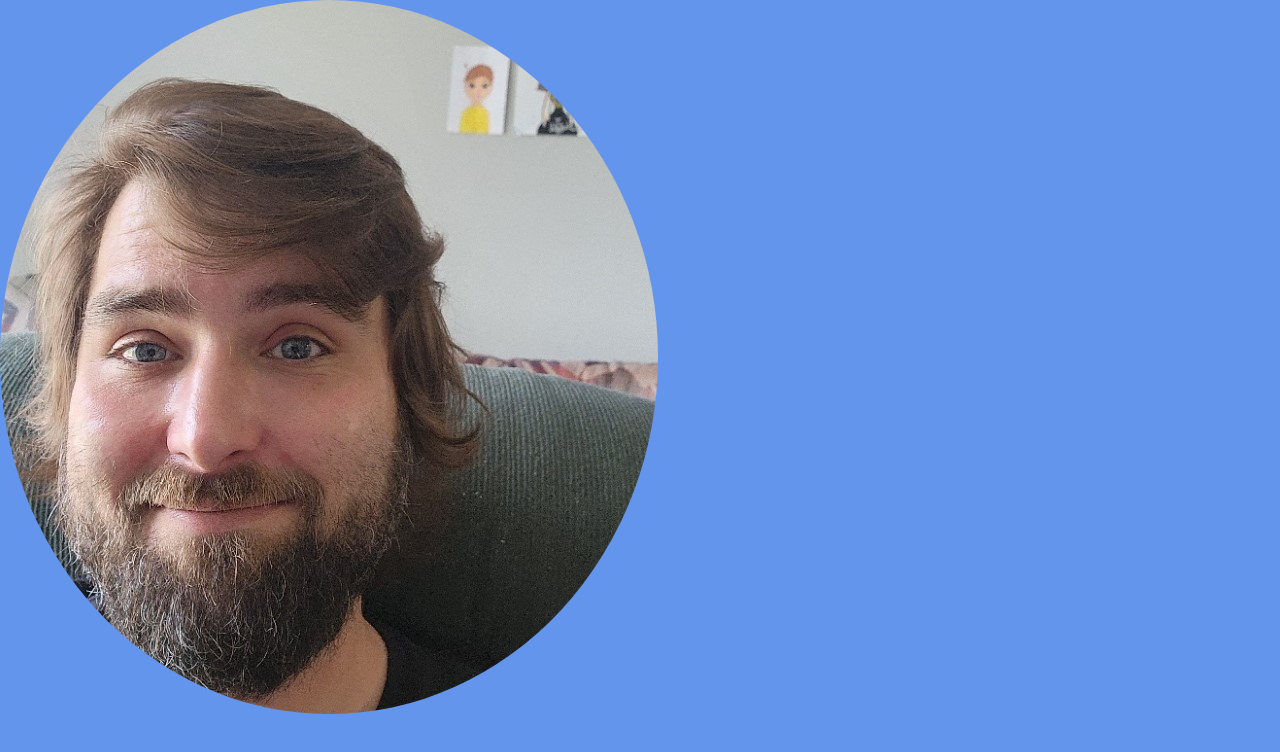
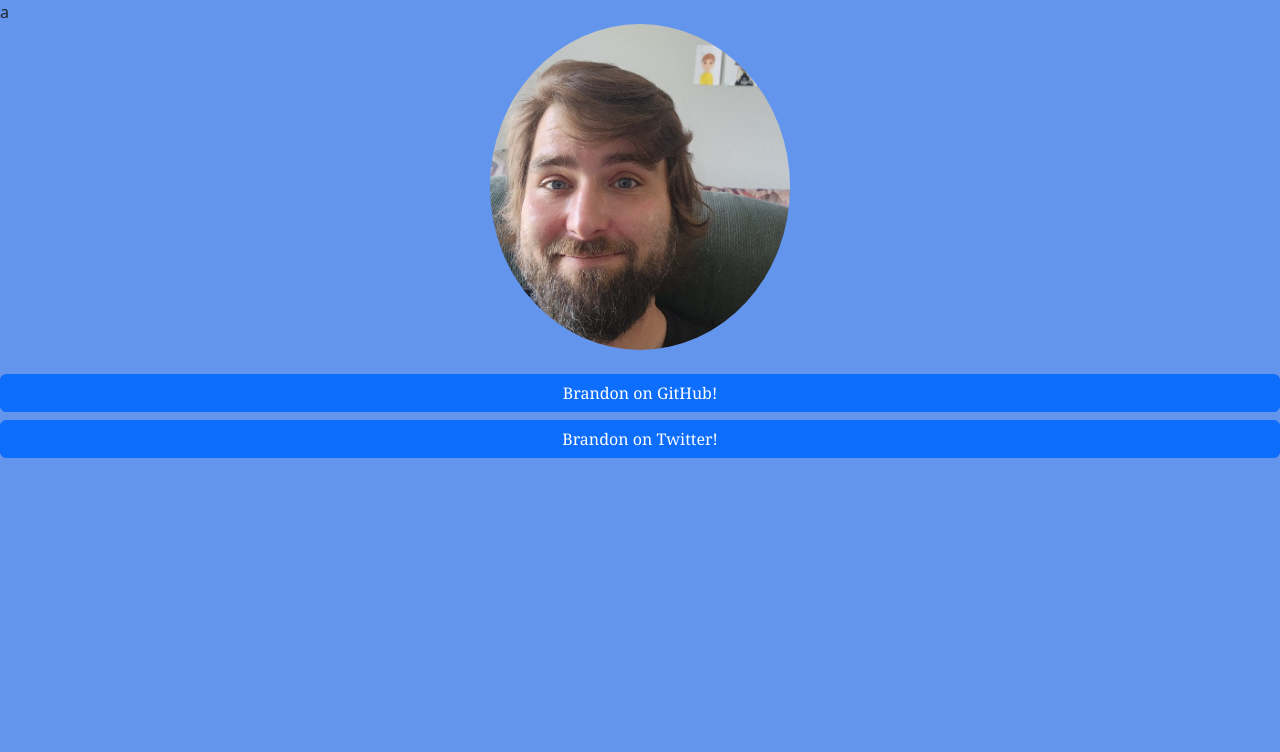
Before and after one commit to B33blebroxx/LAB-link-in-bio, a plain HTML site: page index.html in a window 1280 px wide. Drawn offline with nearby package versions, Linux system fonts and the light colour scheme.

Commit message:
added pic and two buttons with active links

```diff
--- a/index.html
+++ b/index.html
@@ -1,4 +1,4 @@
-<!DOCTYPE html>
+a<!DOCTYPE html>
 <html lang="en">
 <head>
   <meta charset="UTF-8">
@@ -8,7 +8,11 @@
 <link href="https://cdn.jsdelivr.net/npm/bootstrap@5.3.0/dist/css/bootstrap.min.css" rel="stylesheet" integrity="sha384-9ndCyUaIbzAi2FUVXJi0CjmCapSmO7SnpJef0486qhLnuZ2cdeRhO02iuK6FUUVM" crossorigin="anonymous">
 <link rel="stylesheet" href="main.css">
 <body>
-  <img src="selfie.jpg">
+  <img id="selfie" src="selfie.jpg"><br>
+  <div class="d-grid gap-2">
+    <button class="btn btn-primary" type="button"><a href='http://github.com/B33blebroxx'> Brandon on GitHub!</a></button>
+    <button class="btn btn-primary" type="button"><a href="http://www.twitter.com/b33blebroxx"> Brandon on Twitter! </a></button>
+  </div>
 
 
   <script src="main.js"></script>
--- a/main.css
+++ b/main.css
@@ -2,6 +2,16 @@ body {
   background-color: cornflowerblue;
 }
 
-img {
-  border-radius: 50%;
+#selfie {
+ border-radius: 50%;
+ max-width: 300px;
+ display: block;
+ margin-left: auto;
+ margin-right: auto;
 }
+
+a:link{
+  color: white;
+  text-decoration: none;
+  font-family: Cambria, Cochin, Georgia, Times, 'Times New Roman', serif;
+}
```
Also changed, not shown: 1 other file.
